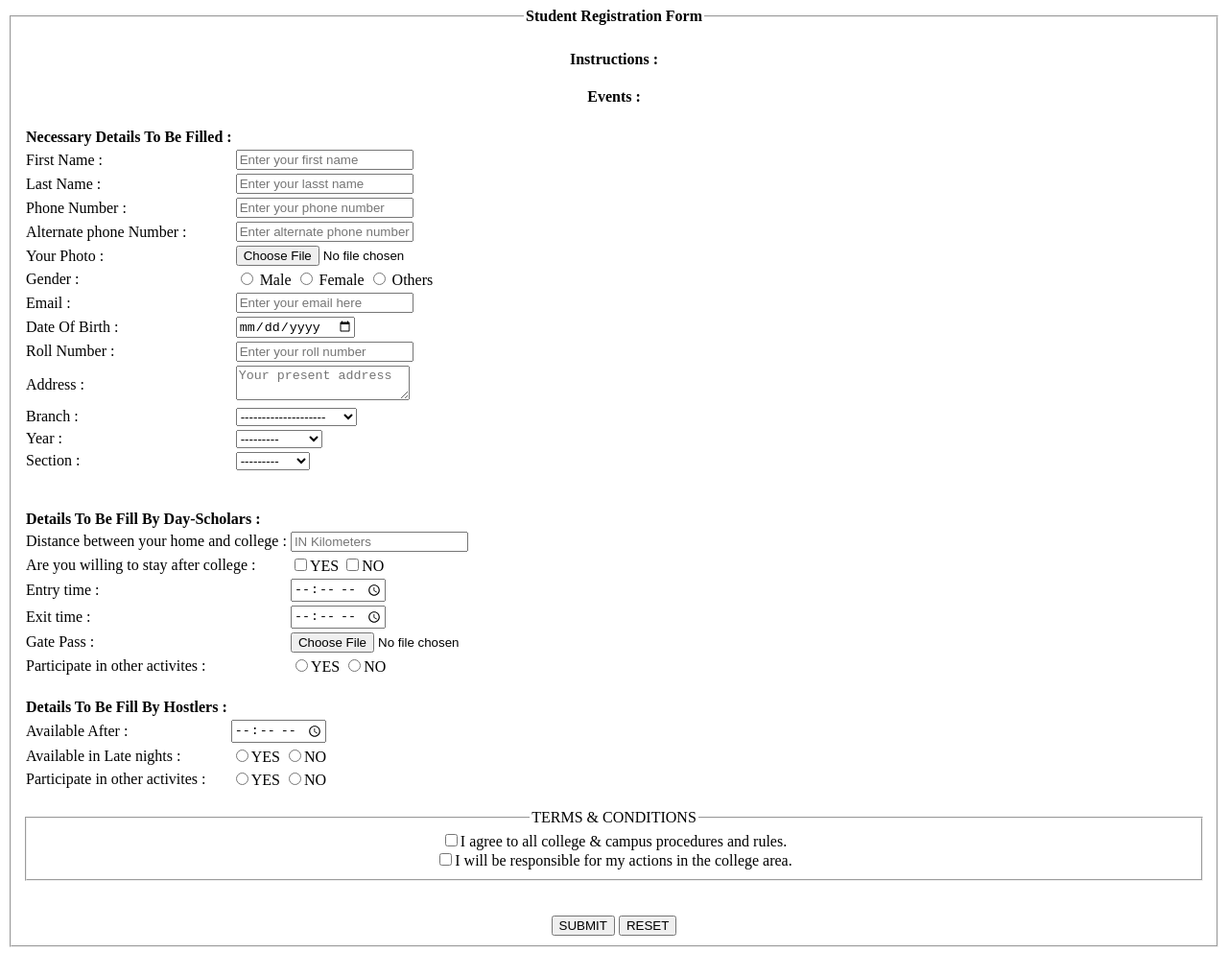
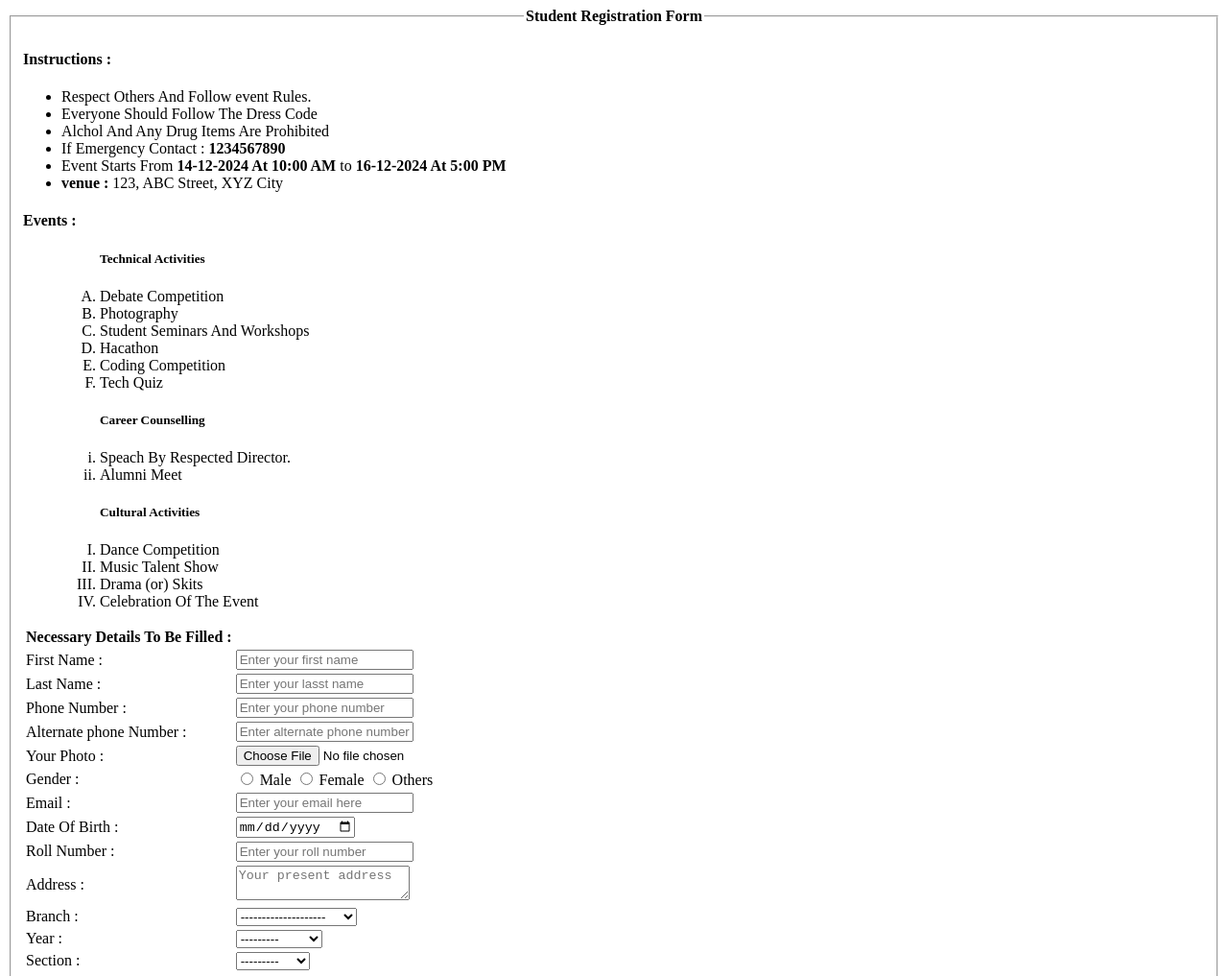
Before and after one commit to Anirudh-524/Aitam-MERN-TASKS, a plain HTML site: page TASK-2.html in a window 1280 px wide. Shown: the top 1017 px of the page at 96% size. Before the commit the page ends 995 px from the top, so only its background shows below. Drawn offline with Linux system fonts and the light colour scheme.

Commit message:
added new details

```diff
--- a/TASK-2.html
+++ b/TASK-2.html
@@ -5,7 +5,7 @@
     <meta name="viewport" content="width=device-width, initial-scale=1.0">
     <title>Registration Form</title>
     <style>
-        fieldset
+        legend
         {
             text-align: center;
         }
@@ -21,8 +21,43 @@
             <legend><b>Student Registration Form</b></legend>
 
             <h4>Instructions : </h4>
+            <ul>
+                <li>Respect Others And Follow event Rules. </li>
+                <li>Everyone Should Follow The Dress Code</li>
+                <li>Alchol And Any Drug Items Are Prohibited</li>
+                <li>If Emergency Contact : <b>1234567890</b> </li>
+                <li>Event Starts From <b>14-12-2024 At 10:00 AM</b>  to <b>16-12-2024 At 5:00 PM</b> </li>
+                <li><b>venue :</b> 123, ABC Street, XYZ City</li>
+            </ul>
+
 
             <h4>Events : </h4>
+
+            <ol>
+                <ol type="A">
+                    <h5>Technical  Activities</h5>
+                    <li>Debate Competition</li>
+                    <li>Photography</li>
+                    <li>Student Seminars And Workshops</li>
+                    <li>Hacathon</li>
+                    <li>Coding Competition</li>
+                    <li>Tech Quiz</li>
+                </ol>
+                <ol type="i">
+                    <h5>Career Counselling</h5>
+                    <li>Speach By Respected Director.</li>
+                    <li>Alumni Meet</li>
+
+                </ol>
+                <ol type="I">
+                    <h5>Cultural  Activities</h5>
+                    <li>Dance Competition</li>
+                    <li>Music Talent Show</li>
+                    <li>Drama (or) Skits</li>
+                    <li>Celebration Of The Event</li>
+                </ol>
+
+            </ol>
 
             <table >
                 <thead>
```
